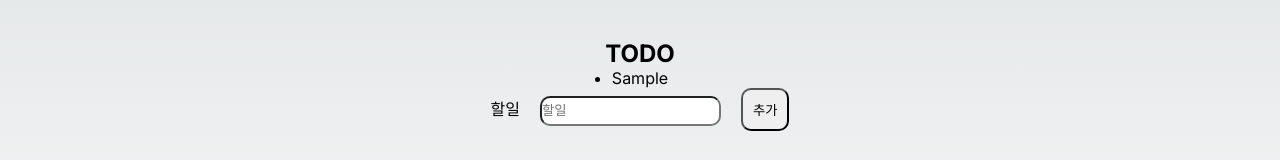
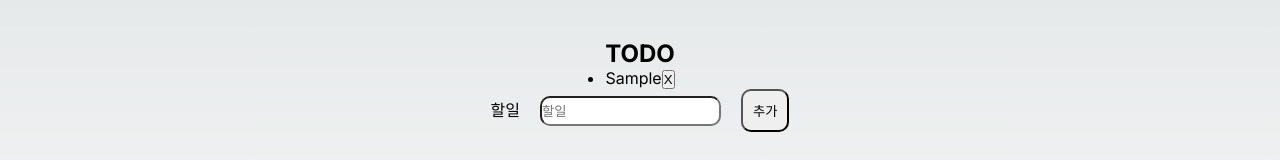
Before and after one commit to dbsgur/next-study, a Next.js app: page / in a window 1280 px wide. Both pictures are taken after typing "Sample" into the empty fields and a click on the button "추가". Shown: the part 315-475 px from the top of the page. Built offline with nearby package versions, Linux system fonts and the light colour scheme.

Commit message:
Feat: Delete Todo function

```diff
--- a/src/app/components/TodoList.tsx
+++ b/src/app/components/TodoList.tsx
@@ -1,16 +1,15 @@
-import {useState} from 'react';
-
 interface TodoListProps {
   todos: string[];
+  onEvent: (idx: number) => void;
 }
 
-export default function TodoList({todos}: TodoListProps ) {
-
+export default function TodoList({todos, onEvent}: TodoListProps ) {
   return (
     <>
       {todos.map((todo: string, idx: number) => (
         <li key={idx}>
           {todo}
+          <button onClick={() => onEvent(idx)}> X </button>
         </li>
       ))}
     </>
--- a/src/app/page.tsx
+++ b/src/app/page.tsx
@@ -16,11 +16,12 @@ const Main = styled.main`
 export default function Home() {
   const [todos, setTodos] = useState([] as string[]);
   const addTodo = (todo: string) => setTodos([...todos, todo]);
+  const completeTodo = (idx: number) => setTodos([...todos.filter((todo, i) => i !== idx)]);
   return (
     <Main>
       <h2>TODO</h2>
       <ul>
-        <TodoList todos={todos} />
+        <TodoList todos={todos} onEvent={completeTodo}/>
       </ul>
       <TrimInput label='할일' onEvent={addTodo}/>
     </Main>
```
